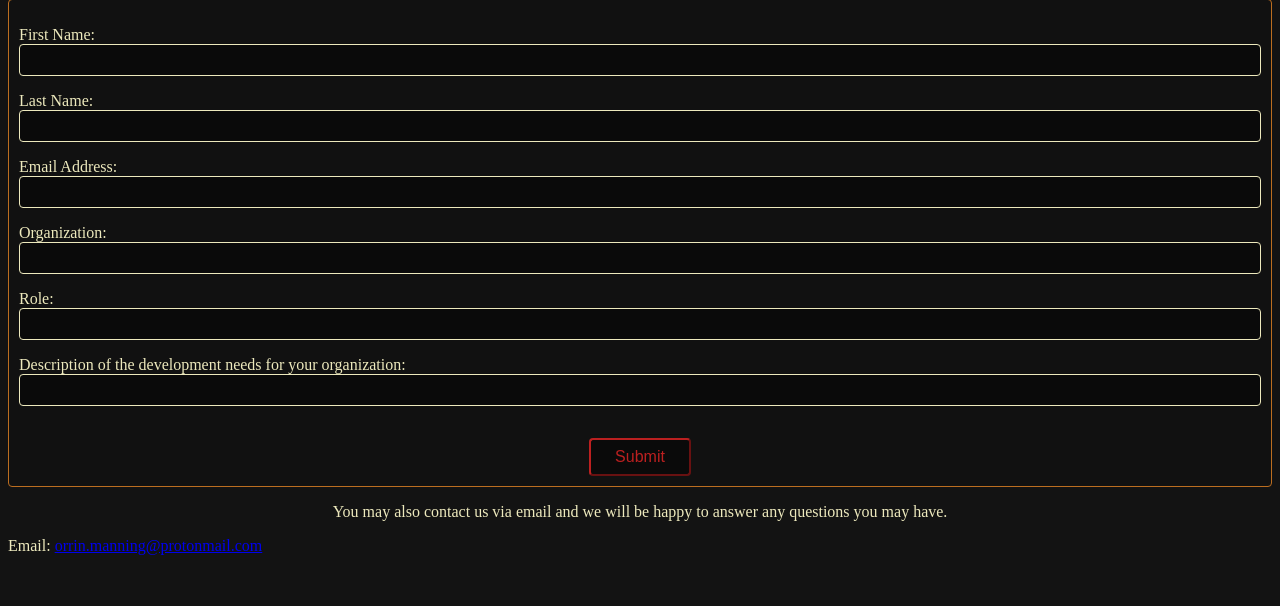
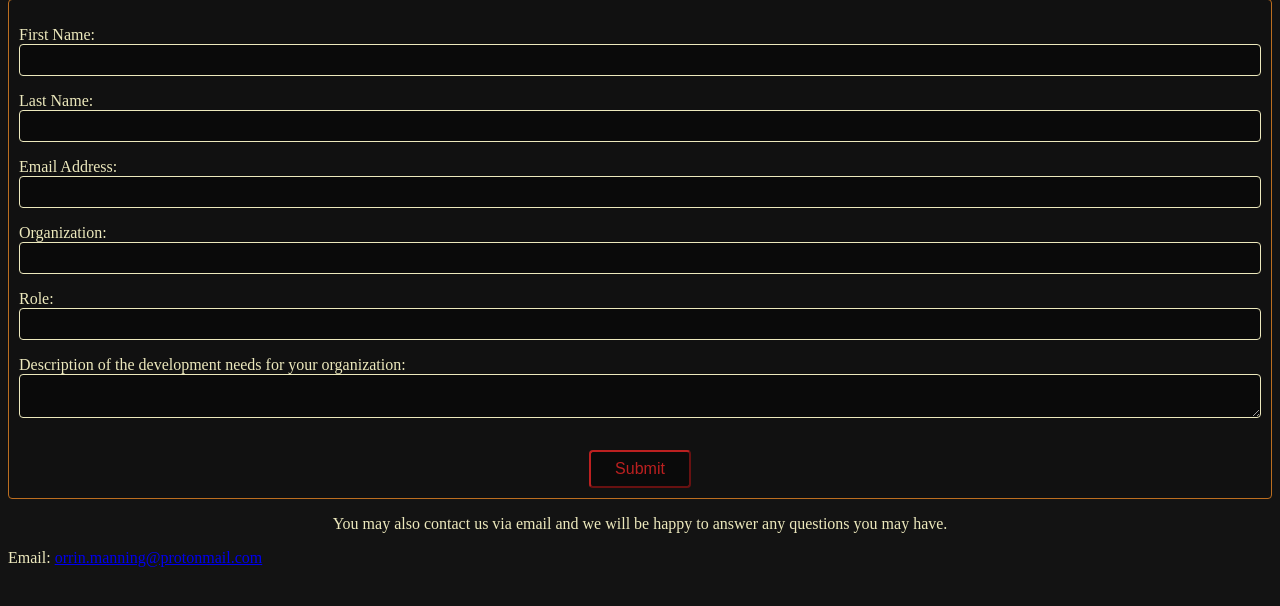
Before and after one commit to Orrin-Manning/snakeoilsoftware.com-old, a PHP site: page /contact in a window 1280 px wide. Shown: the part 181-787 px from the top of the page. Run offline with PHP 8.4, Linux system fonts and the light colour scheme; some web fonts are replaced.

Commit message:
Replace description input with textarea

```diff
--- a/contact/index.html
+++ b/contact/index.html
@@ -23,29 +23,29 @@
         <ul class="contact-form-fields">
           <li class="contact-form-item">
             <label for="first-name">First Name:</label>
-            <input type="text" name="first-name" id="first-name">
+            <input type="text" name="first-name" id="first-name" class="contact-form-input">
           </li>
           <li class="contact-form-item">
             <label for="last-name">Last Name:</label>
-            <input type="text" name="last-name" id="last-name">
+            <input type="text" name="last-name" id="last-name" class="contact-form-input">
           </li>
           <li class="contact-form-item">
             <label for="email">Email Address:</label>
-            <input type="text" name="email" id="email">
+            <input type="text" name="email" id="email" class="contact-form-input">
           </li>
           <li class="contact-form-item">
             <label for="organization">Organization:</label>
-            <input type="text" name="organization" id="organization">
+            <input type="text" name="organization" id="organization" class="contact-form-input">
           </li>
           <li class="contact-form-item">
             <label for="role">Role:</label>
-            <input type="text" name="role" id="role">
+            <input type="text" name="role" id="role" class="contact-form-input">
           </li>
           <li class="contact-form-item">
             <label for="description">
               Description of the development needs for your organization:
             </label>
-            <input type="text" name="description" id="description">
+            <textarea type="text" name="description" id="description" class="contact-form-input"></textarea>
           </li>
         </ul>
         <button type="submit" class="contact-submit-btn">Submit</button>
--- a/styles.css
+++ b/styles.css
@@ -55,13 +55,17 @@ p, label {
   flex-basis: 100%;
 }
 
-.contact-form-item input {
+.contact-form-input {
   font-size: 16px;
   min-height: 1.75rem;
   border: solid 1px #ede9bd;
   border-radius: 0.25rem;
   color: #ede9bd;
   background-color: #0a0a0a;
+}
+
+.big-input {
+  height: 7rem;
 }
 
 .contact-submit-btn {
```
